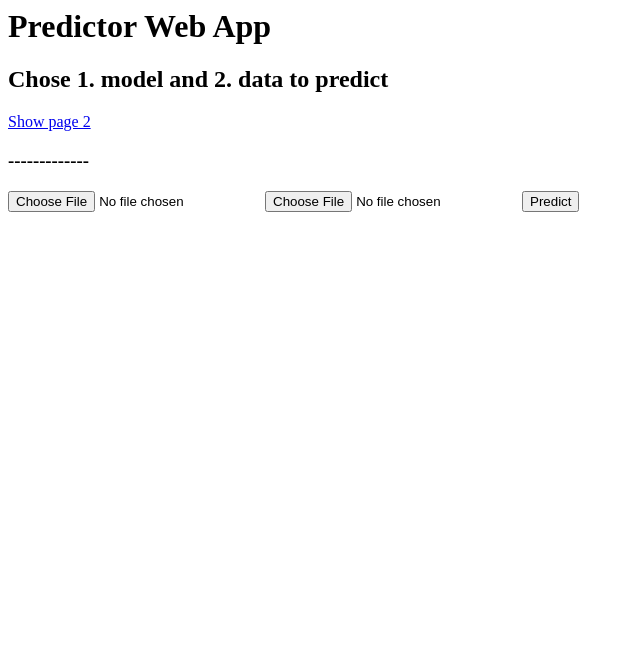
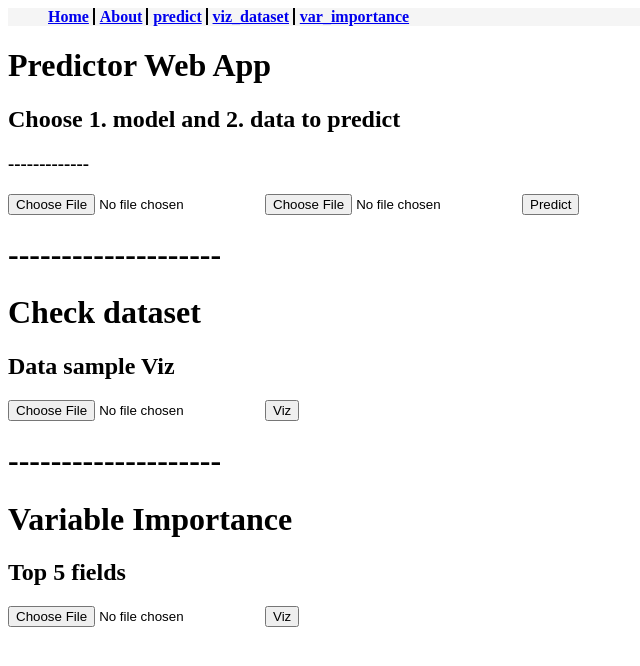
Before and after one commit to pedrocarvalhodev/skyde, a Flask app: page / in a window 1280 px wide. Shown: the top 666 px of the page, without its empty margins (0-640 px from the left). Run offline with Flask 2, Linux system fonts and the light colour scheme; parts of the project's set-up code (start-up, migrations or seed data) failed here and were passed over.

Commit message:
added horizontal menu

```diff
--- a/app.py
+++ b/app.py
@@ -15,8 +15,23 @@ app = Flask(__name__)
 def index():
 	return flask.render_template('index.html')
 
+@app.route('/about/')
+def about():
+    return flask.render_template('about.html')
 
-@app.route('/predict', methods=['POST'])
+@app.route('/predict/')
+def predict():
+    return flask.render_template('predict.html')
+
+@app.route('/viz_dataset/')
+def viz_dataset():
+    return flask.render_template('viz_dataset.html')
+
+@app.route('/var_importance/')
+def var_importance():
+    return flask.render_template('var_importance.html')
+
+@app.route('/predict/predict', methods=['POST'])
 def make_prediction():
 	if request.method=='POST':
 		# 1. Get data from request
@@ -46,8 +61,8 @@ def make_prediction():
 		return render_template('index.html', label="Prediction processed. Check folder for results.")
 
 
-@app.route('/var_importance', methods=['POST'])
-def get_var_importance():
+@app.route('/viz_dataset/viz_dataset', methods=['POST'])
+def get_viz_dataset():
 	if request.method=='POST':
 		data_file = request.files['dataset']
 		data = data_file.read()
@@ -55,6 +70,29 @@ def get_var_importance():
 		data = data.head()
 
 		return render_template('index.html',  tables=[data.to_html(classes='data')], titles=data.columns.values)
+
+
+@app.route('/var_importance/var_importance', methods=['POST'])
+def get_var_importance():
+	if request.method=='POST':
+		data_file = request.files['dataset']
+		data = data_file.read()
+		data = pd.read_csv(io.BytesIO(data), encoding='utf-8', sep=",")
+		#data = data.head()
+
+		clf = RandomForestClassifier(n_estimators=50, max_features='sqrt')
+		df_X = df[X].copy()
+		df_X['randomVar'] = np.random.randint(1, 6, df_X.shape[0])
+		clf = clf.fit(df_X, df[y])
+		features = pd.DataFrame()
+		features['feature'] = df_X.columns
+		features['importance'] = clf.feature_importances_
+		features.sort_values(by=['importance'], ascending=True, inplace=True)
+		features.set_index('feature', inplace=True)
+		features = features.sort_values(by="importance", ascending=False).reset_index(drop=False)
+		features = features.head()
+
+		return render_template('index.html',  tables=[features.to_html(classes='features')], titles=features.columns.values)
 
 
 if __name__ == '__main__':
--- a/templates/index.html
+++ b/templates/index.html
@@ -1,30 +1,19 @@
 <html>
 
-<!--
 <head>
 <title>ML Flask API</title>
 <meta charset="utf-8">
 <meta name="viewport" content="width=device-width, initial-scale=1">
 </head>
--->
-
-<head>
-<script>
-function show(shown, hidden) {
-  document.getElementById(shown).style.display='block';
-  document.getElementById(hidden).style.display='none';
-  return false;
-}
-</script>
-</head>
 
 <body>
 
-<div id="Page1">
+  {% extends "layout.html" %}
+  {% block content %}
+  <div class="about">
 
     <h1>Predictor Web App</h1>
-    <h2>Chose 1. model and 2. data to predict</h2>
-	<a href="#" onclick="return show('Page2','Page1');">Show page 2</a>
+    <h2>Choose 1. model and 2. data to predict</h2>
 	<h3>-------------</h3>
     <form action="/predict" method="post" enctype="multipart/form-data">
       <input type="file" accept=".pk" name="model" value="Upload model">
@@ -32,17 +21,28 @@ function show(shown, hidden) {
       <input type="submit" value="Predict"> {% if label %} {{ label }} {% endif %}
     </form>
 
-</div>
+    <h1>--------------------</h1>
 
- <div id="Page2" style="display:none">
+    <h1>Check dataset</h1>
+    <h2>Data sample Viz</h2>
+    <form action="/viz_dataset" method="post" enctype="multipart/form-data">
+    <input type="file" accept=".csv" name="dataset" value="Upload dataset">
+    <input type="submit" value="Viz"> {% for table in tables %} {{titles[loop.index]}} {{ table|safe }} {% endfor %}
+    </form>
+
+    <h1>--------------------</h1>
+
     <h1>Variable Importance</h1>
-    <h2>Table of content</h2>
-    <a href="#" onclick="return show('Page1','Page2');">Show page 1</a>
+    <h2>Top 5 fields</h2>
     <form action="/var_importance" method="post" enctype="multipart/form-data">
     <input type="file" accept=".csv" name="dataset" value="Upload dataset">
+
     <input type="submit" value="Viz"> {% for table in tables %} {{titles[loop.index]}} {{ table|safe }} {% endfor %}
 
-  </div>
+    </form>
+
+    </div>
+    {% endblock %}
 
 </body>
 
--- /dev/null
+++ b/templates/layout.html
@@ -0,0 +1,33 @@
+<!DOCTYPE html>
+<html>
+  <body>
+    <header>
+      <div class="container">
+
+      <meta http-equiv="Content-Type" content="text/html; charset=ISO-8859-1">
+      <style type="text/css">
+      #list { background-color: WhiteSmoke; }
+      .horizontal { display: inline; border-left: 2px solid; padding-left: 0.3em; }
+      .first { border-left: none; padding-left: 0; }
+      </style>
+      </head>
+      <body>
+      <strong><nav>
+          <ul id="list">
+            <li class="horizontal first"><a href="{{ url_for('index') }}">Home</a></li>
+            <li class="horizontal"><a href="{{ url_for('about') }}">About</a></li>
+            <li class="horizontal"><a href="{{ url_for('predict') }}">predict</a></li>
+            <li class="horizontal"><a href="{{ url_for('viz_dataset') }}">viz_dataset</a></li>
+            <li class="horizontal"><a href="{{ url_for('var_importance') }}">var_importance</a></li>
+          </ul>
+        </nav></strong>
+
+      </div>
+    </header>
+
+     <div class="container">
+      {% block content %}
+      {% endblock %}
+    </div>
+  </body>
+</html>
```
Also changed, not shown: models/gridCV/preprocess.py (+65 -76 lines), templates/about.html (added, +24 -0 lines), templates/predict.html (added, +30 -0 lines), templates/var_importance.html (added, +29 -0 lines), templates/viz_dataset.html (added, +27 -0 lines).
